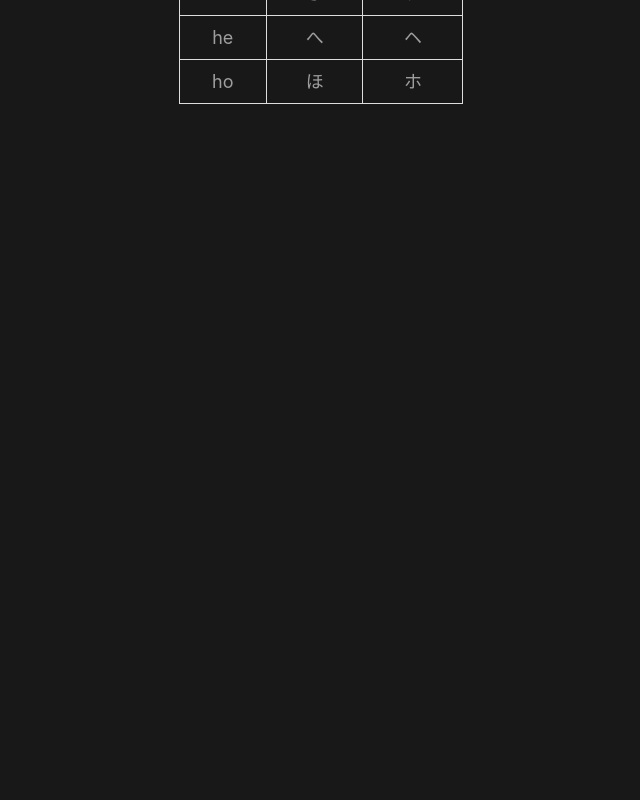
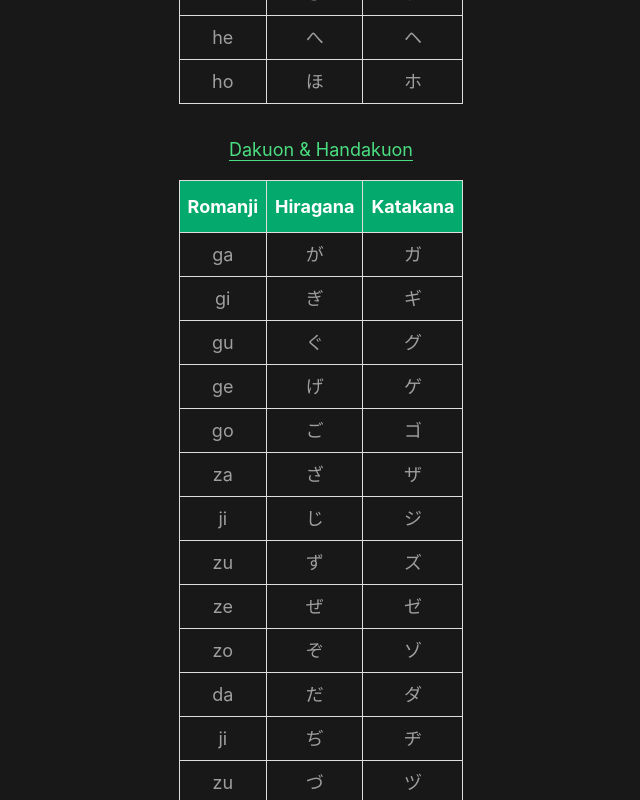
Before and after one commit to MoeHtetMyint99/Language-Practice, a Vue app: page /words in a window 1280 px wide. Shown: the part 1360-2160 px from the top of the page, without its empty margins (319-959 px from the left). Before the commit the page ends 1464 px from the top, so only its background shows below. Built offline with nearby package versions, Linux system fonts and the light colour scheme.

Commit message:
adding dokuon and handokuon

```diff
--- a/src/App.vue
+++ b/src/App.vue
@@ -1,6 +1,7 @@
 <script setup lang="ts">
 import { RouterLink, RouterView } from 'vue-router'
 import HelloWorld from './components/HelloWorld.vue'
+import Button from './components/Button.vue'
 </script>
 
 <template>
@@ -34,7 +35,10 @@ header {
 
 nav {
   width: 100%;
-  text-align: center;
+  display: flex;
+  justify-content: center;
+  align-items: center;
+  /* text-align: center; */
   margin-top: 1rem;
   padding: 1rem 0;
 }
--- a/src/assets/japWords.ts
+++ b/src/assets/japWords.ts
@@ -96,3 +96,87 @@ export const katakana = [
   'ヘ',
   'ホ'
 ]
+
+export const dakuonR = [
+  'ga',
+  'gi',
+  'gu',
+  'ge',
+  'go',
+  'za',
+  'ji',
+  'zu',
+  'ze',
+  'zo',
+  'da',
+  'ji',
+  'zu',
+  'de',
+  'do',
+  'ba',
+  'bi',
+  'bu',
+  'be',
+  'bo',
+  'pa',
+  'pi',
+  'pu',
+  'pe',
+  'po'
+]
+
+export const dakuonH = [
+  'が',
+  'ぎ',
+  'ぐ',
+  'げ',
+  'ご',
+  'ざ',
+  'じ',
+  'ず',
+  'ぜ',
+  'ぞ',
+  'だ',
+  'ぢ',
+  'づ',
+  'で',
+  'ど',
+  'ば',
+  'び',
+  'ぶ',
+  'べ',
+  'ぼ',
+  'ぱ',
+  'ぴ',
+  'ぷ',
+  'ぺ',
+  'ぽ'
+]
+
+export const dakuonK = [
+  'ガ',
+  'ギ',
+  'グ',
+  'ゲ',
+  'ゴ',
+  'ザ',
+  'ジ',
+  'ズ',
+  'ゼ',
+  'ゾ',
+  'ダ',
+  'ヂ',
+  'ヅ',
+  'デ',
+  'ド',
+  'バ',
+  'ビ',
+  'ブ',
+  'ベ',
+  'ボ',
+  'パ',
+  'ピ',
+  'プ',
+  'ペ',
+  'ポ'
+]
--- a/src/views/HomeView.vue
+++ b/src/views/HomeView.vue
@@ -2,10 +2,16 @@
 import Header from '@/components/Header.vue'
 import Button from '@/components/Button.vue'
 import { inputText } from '@/assets/styles'
-import { romanji, hiragana, katakana } from '@/assets/japWords'
+import { romanji, hiragana, katakana, dakuonR, dakuonH, dakuonK } from '@/assets/japWords'
 import { computed, ref } from 'vue'
 
-const numLearns = 30
+const dakuonIncluded = ref(true)
+
+const roman = computed(() => (dakuonIncluded.value ? romanji.concat(dakuonR) : romanji))
+const hira = computed(() => (dakuonIncluded.value ? hiragana.concat(dakuonH) : hiragana))
+const kata = computed(() => (dakuonIncluded.value ? katakana.concat(dakuonK) : katakana))
+
+const wordsCount = computed(() => roman.value.length)
 const count = ref(10)
 const randArr = ref<number[]>([])
 const selected = ref('hiNka')
@@ -14,27 +20,27 @@ const checked = ref(false)
 const text = computed(() => {
   switch (selected.value) {
     case 'Romanji':
-      return randArr.value.map((value) => romanji[value]).join(' ')
+      return randArr.value.map((value) => roman.value[value]).join(' ')
 
     case 'romanjiCombined':
       return randArr.value
         .map((value) => {
-          if (value > numLearns) {
-            return romanji[value - numLearns] + '(k)'
+          if (value > wordsCount.value) {
+            return roman.value[value - wordsCount.value] + '(k)'
           } else {
-            return romanji[value]
+            return roman.value[value]
           }
         })
         .join(' ')
 
     case 'Hiragana':
-      return randArr.value.map((value) => hiragana[value]).join(' ')
+      return randArr.value.map((value) => hira.value[value]).join(' ')
 
     case 'Katakana':
-      return randArr.value.map((value) => katakana[value]).join(' ')
+      return randArr.value.map((value) => kata.value[value]).join(' ')
 
     case 'hiNka':
-      const words = hiragana.concat(katakana)
+      const words = hira.value.concat(kata.value)
       return randArr.value.map((value) => words[value]).join(' ')
   }
 })
@@ -43,19 +49,19 @@ const checkText = computed(() => {
   switch (selected.value) {
     case 'Romanji': {
       const arrCheckText = ['H : ']
-        .concat(randArr.value.map((value) => hiragana[value]))
+        .concat(randArr.value.map((value) => hira.value[value]))
         .concat('<br>')
         .concat('K : ')
-        .concat(randArr.value.map((value) => katakana[value]))
+        .concat(randArr.value.map((value) => kata.value[value]))
       return arrCheckText.join(' ')
     }
 
     case 'romanjiCombined': {
       const arrCheckText = randArr.value.map((value) => {
-        if (value > numLearns) {
-          return katakana[value - numLearns]
+        if (value > wordsCount.value) {
+          return kata.value[value - wordsCount.value]
         } else {
-          return hiragana[value]
+          return hira.value[value]
         }
       })
       return arrCheckText.join(' ')
@@ -63,34 +69,38 @@ const checkText = computed(() => {
 
     case 'hiNka': {
       const arrCheckText = randArr.value.map((value) => {
-        if (value > numLearns) {
-          value = value - numLearns
-          return romanji[value] + '(k)'
+        if (value > wordsCount.value) {
+          value = value - wordsCount.value
+          return roman.value[value] + '(k)'
         } else {
-          return romanji[value]
+          return roman.value[value]
         }
       })
       return arrCheckText.join(' ')
     }
 
     default: {
-      const arrCheckText = randArr.value.map((value) => romanji[value])
+      const arrCheckText = randArr.value.map((value) => roman.value[value])
       return arrCheckText.join(' ')
     }
   }
 })
 
-function onClick() {
+const reset = () => {
   checked.value = false
   randArr.value = []
+}
+
+function onClick() {
+  reset()
 
   if (selected.value === 'hiNka' || selected.value === 'romanjiCombined') {
     for (let i = 0; i < count.value; i++) {
-      randArr.value.push(Math.floor(Math.random() * numLearns * 2))
+      randArr.value.push(Math.floor(Math.random() * wordsCount.value * 2))
     }
   } else {
     for (let i = 0; i < count.value; i++) {
-      randArr.value.push(Math.floor(Math.random() * numLearns))
+      randArr.value.push(Math.floor(Math.random() * wordsCount.value))
     }
   }
 }
@@ -115,15 +125,18 @@ function onCheck() {
       <Button color="green" class="w-[5rem] px-0 flex justify-center" @click="onCheck">{{
         checked ? 'Uncheck' : 'Check'
       }}</Button>
+      <input type="checkbox" class="" v-model="dakuonIncluded" @click="reset" />
     </div>
     <div
       class="border-2 rounded-lg min-h-96 w-full text-green-300 bg-green-950 px-12 py-8 flex flex-col text-lg"
     >
       <div class="">{{ text }}</div>
       <div class="mt-8" v-if="checked" v-html="checkText"></div>
-      <!-- <div>{{ romanji.length }}</div>
-      <div>{{ hiragana.length }}</div>
-      <div>{{ katakana.length }}</div> -->
+      <!-- <div>{{ dakuonR.length }}</div>
+      <div>{{ dakuonH.length }}</div>
+      <div>{{ dakuonK.length }}</div>
+      <div>{{ ['5'].constructor === Array }}</div>
+      <div>{{ typeof '5' }}</div> -->
     </div>
   </div>
 </template>
--- a/src/views/WordsView.vue
+++ b/src/views/WordsView.vue
@@ -1,9 +1,9 @@
 <script setup lang="ts">
-import { romanji, hiragana, katakana } from '@/assets/japWords'
+import { romanji, hiragana, katakana, dakuonR, dakuonH, dakuonK } from '@/assets/japWords'
 </script>
 
 <template>
-  <div class="mt-10 lg:mt-0 w-full flex justify-center">
+  <div class="mt-10 pb-8 lg:mt-0 w-full flex flex-col items-center justify-center">
     <table id="words">
       <tr>
         <th>Romanji</th>
@@ -14,6 +14,21 @@ import { romanji, hiragana, katakana } from '@/assets/japWords'
         <td>{{ romanji[index] }}</td>
         <td>{{ hiragana[index] }}</td>
         <td>{{ katakana[index] }}</td>
+      </tr>
+    </table>
+    <div class="mt-8 mb-4 underline underline-offset-4 text-lg text-green-400">
+      Dakuon & Handakuon
+    </div>
+    <table id="words">
+      <tr>
+        <th>Romanji</th>
+        <th>Hiragana</th>
+        <th>Katakana</th>
+      </tr>
+      <tr v-for="(w, index) in dakuonR">
+        <td>{{ dakuonR[index] }}</td>
+        <td>{{ dakuonH[index] }}</td>
+        <td>{{ dakuonK[index] }}</td>
       </tr>
     </table>
   </div>
@@ -35,7 +50,7 @@ import { romanji, hiragana, katakana } from '@/assets/japWords'
 #words th {
   padding-top: 12px;
   padding-bottom: 12px;
-  text-align: left;
+  text-align: center;
   background-color: #04aa6d;
   color: white;
   font-weight: bold;
```
